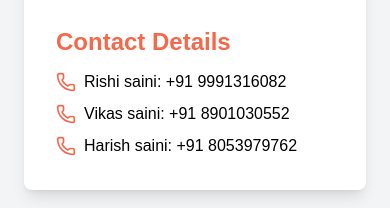
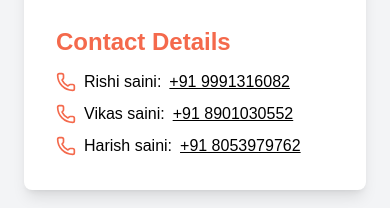
Before and after one commit to Creative-coder-zzzz/Bagichi, a React (Vite) app: page /contact in a window 390 px wide. Shown: the part 957-1165 px from the top of the page. Built offline with nearby package versions, Linux system fonts and the light colour scheme.

Commit message:
image and phone number

```diff
--- a/src/Common/Nav.jsx
+++ b/src/Common/Nav.jsx
@@ -25,7 +25,12 @@ function Nav() {
 
           <p className="flex justify-between gap sm:gap-2">
             <CiPhone className="text-green-500" />
-            <span className="whitespace-nowrap">+91 8901030552 </span>
+            <span className="whitespace-nowrap">
+              {" "}
+              <a href="tel:+91 8901030552" className="underline">
+                +91 8901030552
+              </a>
+            </span>
           </p>
         </div>
       </marquee>
@@ -68,7 +73,12 @@ function Nav() {
 
             <div className="flex items-center gap-3">
               <Phone size={20} />
-              <span className="text-lg whitespace-nowrap">+91 8901030552</span>
+              <span className="text-lg whitespace-nowrap">
+                {" "}
+                <a href="tel:+91 8901030552" className="underline">
+                  +91 8901030552
+                </a>
+              </span>
             </div>
           </div>
 
@@ -93,7 +103,12 @@ function Nav() {
             ))}
             <div className="flex items-center gap-3">
               <Phone size={18} />
-              <span className="text-sm">+91 8901030552</span>
+              <span className="text-sm">
+                {" "}
+                <a href="tel:+91 8901030552" className="underline">
+                  +91 8901030552
+                </a>
+              </span>
             </div>
           </div>
         )}
--- a/src/config/index.js
+++ b/src/config/index.js
@@ -52,7 +52,7 @@ export const slides = [
     id: 2,
     image: hero2,
     text: "Best Dj in the area",
-    para: "Come and enjoy an unforgettable night of music, lights, and celebration with your loved ones.",
+    para: "Come and enjoy an unforgettable night of music, lights and celebration with your loved ones.",
     description: "Dance Under the Open Sky",
   },
   {
--- a/src/pages/ContactUs.jsx
+++ b/src/pages/ContactUs.jsx
@@ -55,16 +55,34 @@ function ContactUs() {
               Contact Details
             </h2>
             <p className="flex items-center mt-3 gap-2">
-              <Phone size={20} className="text-[#F4694C]" /> Rishi saini: +91
-              9991316082
+              <Phone size={20} className="text-[#F4694C]" /> Rishi saini:{" "}
+              <a
+                href="tel:+91
+              9991316082"
+                className="underline"
+              >
+                +91 9991316082
+              </a>
             </p>
             <p className="flex items-center mt-2 gap-2">
-              <Phone size={20} className="text-[#F4694C]" /> Vikas saini: +91
-              8901030552
+              <Phone size={20} className="text-[#F4694C]" /> Vikas saini:{" "}
+              <a
+                href="tel:+91
+              8901030552"
+                className="underline"
+              >
+                +91 8901030552{" "}
+              </a>
             </p>
             <p className="flex items-center mt-2 gap-2">
-              <Phone size={20} className="text-[#F4694C]" /> Harish saini: +91
-              8053979762
+              <Phone size={20} className="text-[#F4694C]" /> Harish saini:{" "}
+              <a
+                href="tel:+91
+              8053979762"
+                className="underline"
+              >
+                +91 8053979762
+              </a>
             </p>
           </div>
         </div>
--- a/src/pages/Facilities.jsx
+++ b/src/pages/Facilities.jsx
@@ -44,6 +44,9 @@ function Facilities() {
         <h1 className="text-4xl md:text-5xl font-bold text-[#F4694C]">
           Our Facilities
         </h1>
+        <h1 className="text-2xl md:text-3xl font-semibold text-[#e6a99c]">
+          Where Luxury meets Serenity
+        </h1>
         <p className="text-lg text-gray-200 mt-3">
           Experience top-tier hospitality with modern amenities tailored for
           your comfort.
```
Also changed, not shown: 2 other files (tests, documents, lock files or other folders).
